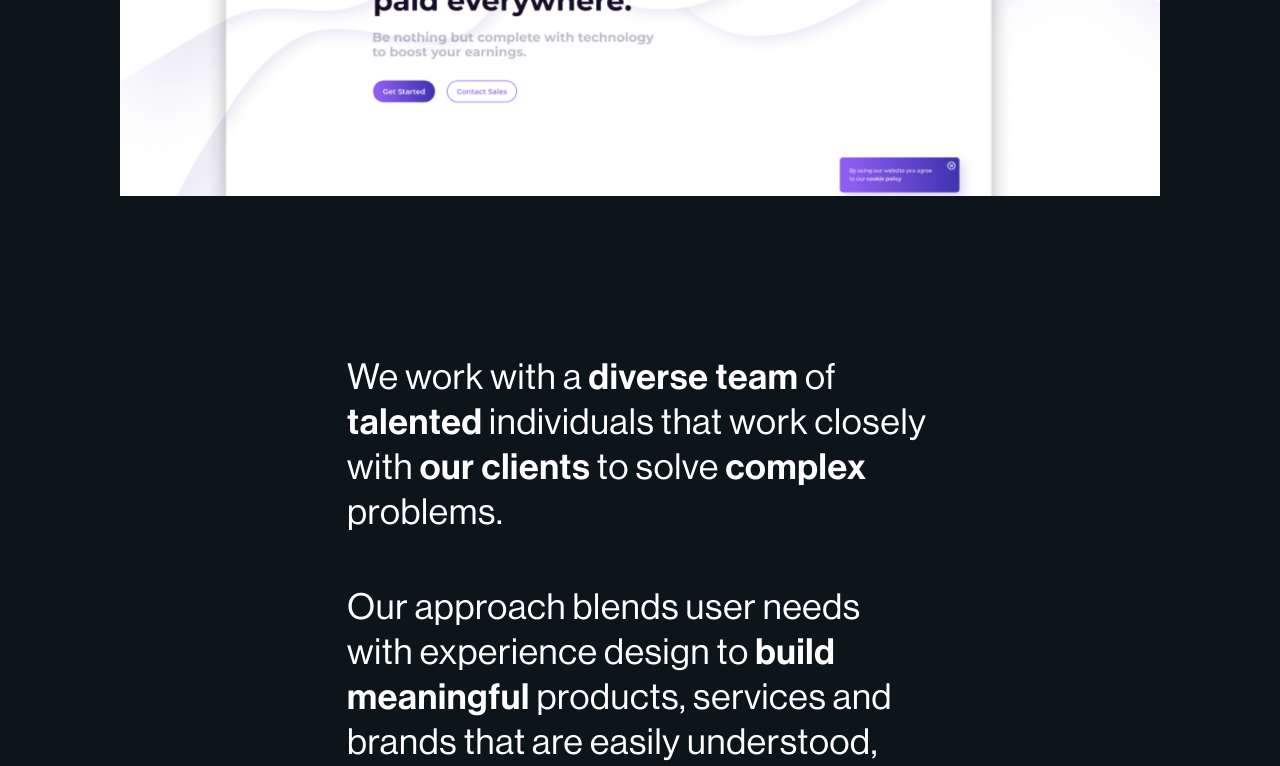
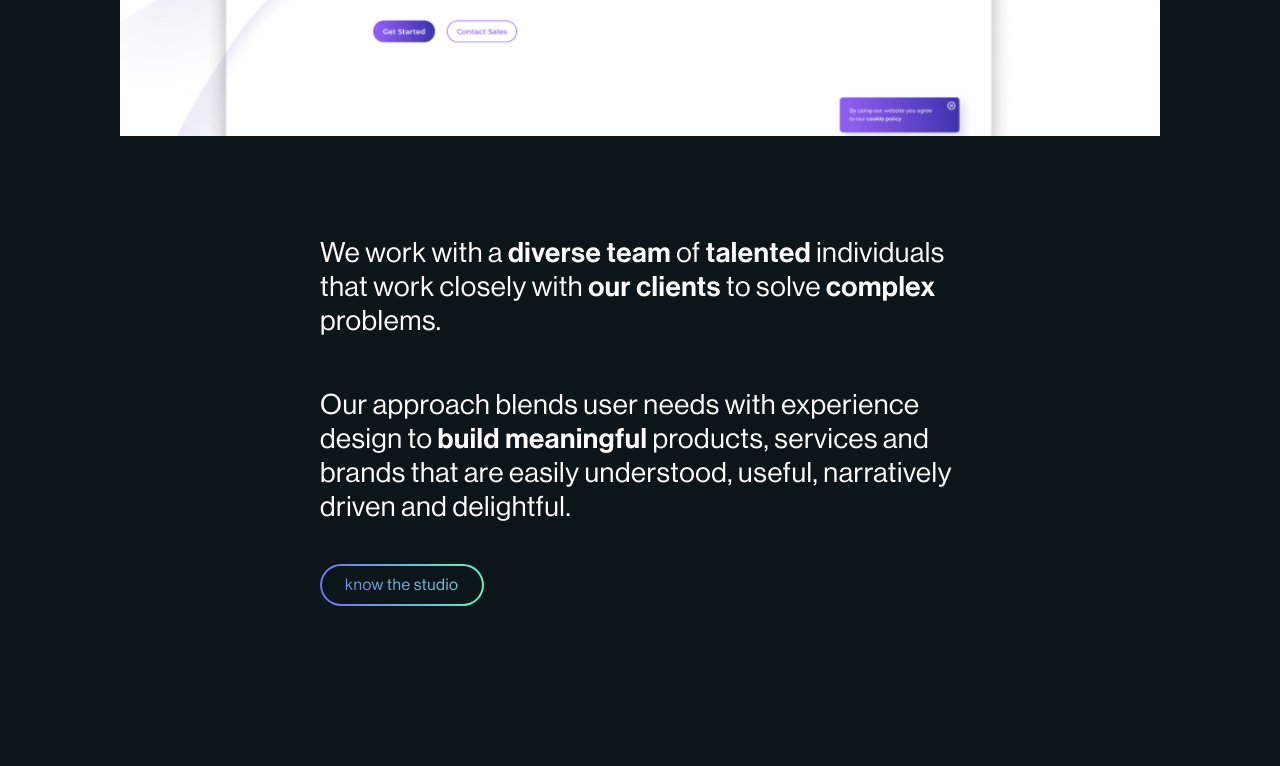
Before and after one commit to AfonsoMartinho/ideation-collective, a Next.js app: page / in a window 1280 px wide. Shown: the part 1200-1966 px from the top of the page. Built offline with nearby package versions, Linux system fonts and the light colour scheme.

Commit message:
tablet mode almost done

```diff
--- a/components/horizontalCarousel/horizontal-carousel.scss
+++ b/components/horizontalCarousel/horizontal-carousel.scss
@@ -94,4 +94,7 @@
     @include mobile{
         --gutter: 0px; // space between cards
     }
+    @include tablet{
+        --gutter: 120px; // space between cards
+    }
 }
--- a/components/nav/nav.scss
+++ b/components/nav/nav.scss
@@ -7,9 +7,11 @@
     position: sticky;
     top: 0;
     background-color: $background;
+    z-index: 9;
     @include mobile {
         padding: 50px 0 116px 0px;
-        z-index: 9;
+    }
+    @include tablet {
     }
 
     &__logo{
--- a/pages/index.js
+++ b/pages/index.js
@@ -135,7 +135,7 @@
                 <div className={`${rootClassName}__case-studies__list__case`}>
                   <img className={`${rootClassName}__case-studies__list__case__logo`} src="assets/olie-logo.png" alt="olie" />
                   <div className={`${rootClassName}__case-studies__list__case__content`}>
-                    <div className={`${rootClassName}__case-studies__list__case__content__text`}>How we designed a <strong>voice-activated app</strong> that allows users to speak with their groups on-the.go.</div>
+                    <div className={`${rootClassName}__case-studies__list__case__content__text`}>How we designed a <strong>voice-activated app</strong> that allows users to speak with their groups on-the go.</div>
                     <div className={`${rootClassName}__case-studies__list__case__content__tags`}>
                       <Tag className={`${rootClassName}__case-studies__list__case__content__tags__tag`}>Strategy</Tag>
                       <Tag className={`${rootClassName}__case-studies__list__case__content__tags__tag`}>Design Development</Tag>
--- a/pages/studio/index.js
+++ b/pages/studio/index.js
@@ -47,13 +47,13 @@
               <div className={`${rootClassName}__gif__row`}>
                 <img className={`${rootClassName}__gif__row__image left hide-mobile`} src="/assets/studio8.png"></img>
                 <span> human centered </span>
-                <img className={`${rootClassName}__gif__row__imagem hide-mobile`} src="/assets/studio9.png"></img>
+                <img className={`${rootClassName}__gif__row__image hide-mobile`} src="/assets/studio9.png"></img>
               </div>
               <div className={`${rootClassName}__gif__row`}>
                 <img className={`${rootClassName}__gif__row__image left hide-desktop`} src="/assets/studio9.png"></img>
                 <span> and this </span>
                 <img className={`${rootClassName}__gif__row__image hide-mobile`} src="/assets/studio10.png"></img>
-                <img className={`${rootClassName}__gif__row__image left hide-mobile `} src="/assets/studio10.png"></img>
+                <img className={`${rootClassName}__gif__row__image right hide-desktop `} src="/assets/studio10.png"></img>
                 <span className="hide-mobile"> is our</span>
                 {/* <img className={`${rootClassName}__gif__row__image hide-desktop`} src="/assets/studio11.png"></img> */}
               </div>
@@ -76,7 +76,7 @@
             <div className={`${rootClassName}__final-imgs`}>
                 <img className={`${rootClassName}__final-imgs__studio5 hide-mobile`} src="/assets/studio5.png" alt="" />
                 <img className={`${rootClassName}__final-imgs__studio6`} src="/assets/studio6.png" alt="" />
-                <div className={`${rootClassName}__final-imgs__studio5`}>
+                <div className={`${rootClassName}__final-imgs__studio5 hide-desktop`}>
                     <img className={`${rootClassName}__final-imgs__studio5 hide-desktop img`} src="/assets/studio5.png" alt="" />
                 </div>
             </div>
--- a/styles/_home.scss
+++ b/styles/_home.scss
@@ -37,6 +37,10 @@
                         padding: 10px 0 0 0px;
                     }
                 }
+            }
+            @include tablet {
+                font-size: 80px;
+                line-height: 140px;
             }
             &__gif1{
                 height: 103px;
@@ -117,6 +121,13 @@
             padding: 0 50px;
             margin-top: 60px;
         }
+
+        @include tablet{
+            font-size: 28px;
+            line-height: 34px;
+            padding: 100px 200px 0 200px;
+
+        }
     }
 
     &__testimonials{
@@ -186,6 +197,10 @@
                 flex-wrap: wrap;
                 margin-top: 18px;
             }
+            @include tablet{
+                font-size: 72px;
+                line-height: 140px;
+            }
             &__gif1{
                 height: 103px;
                 padding: 0 50px;
@@ -242,6 +257,11 @@
                     width: 160px;
                 }
             }
+            @include tablet{
+                img{
+                    width: 160px;
+                }
+            }
             &__title{
                 font-size: 24px;
                 line-height: 27px;
@@ -252,6 +272,10 @@
                     line-height: 19px;
                     letter-spacing: 0.02em;
                     margin-top: 30px;
+                }
+                @include tablet{
+                    font-size: 20px;
+                    line-height: 24px;
                 }
             }
         }
@@ -280,6 +304,11 @@
                 line-height: 24px;
                 text-align: center;
             }
+            @include tablet{
+                font-size: 28px;
+                line-height: 45px;
+                margin-bottom: 60px;
+            }
         }
     }
 
@@ -299,6 +328,9 @@
             @include mobile{
                 font-size: 14px;
                 line-height: 17px;
+            }
+            @include tablet{
+                margin-bottom: 15px;
             }
         }
         &__subtitle{
@@ -328,10 +360,18 @@
                 flex-direction: column;
                 margin-top: 20px;
             }
+            @include tablet{
+                margin-top: 30px;
+            }
             &__case{
-                width: 50%;
+                width: 100%;
                 display: flex;
                 @include mobile{
+                    flex-direction: column;
+                    width: 100%;
+                    margin-top: 40px;
+                }
+                @include tablet{
                     flex-direction: column;
                     width: 100%;
                     margin-top: 40px;
@@ -343,12 +383,19 @@
                         width: 100%;
                         height: auto;
                     }
+                    @include tablet{
+                        width: 452px;
+                        height: 452px;
+                    }
                 }
                 &__content{
                     margin-left: 30px;
                     margin-right: 10px;
                     @include mobile{
                         margin: 0;
+                    }
+                    @include tablet{
+                        margin-left: 0;
                     }
                     &__text{
                         margin-top: 65px;
@@ -360,6 +407,10 @@
                             font-size: 16px;
                             line-height: 24px;
                             margin: 30px 0 20px 0;
+                        }
+                        @include tablet{
+                            font-size: 20px;
+                            line-height: 26px;
                         }
                     }
                     &__tags{
--- a/styles/_studio.scss
+++ b/styles/_studio.scss
@@ -135,6 +135,9 @@
                     margin-left: 0;
                     margin-top: 20px;
                 }
+                &.right{
+                    margin-right: 0;
+                }
             }
         }
     }
@@ -146,9 +149,14 @@
         margin-top: 140px;
         width: 100%;
         display: flex;
-        justify-content: space-between;
-        flex-direction: column;
-        align-items: flex-end;
+        justify-content: space-around;
+        align-items: flex-start;
+
+        @include mobile{
+            flex-direction: column;
+            justify-content: space-between;
+            align-items: flex-end;
+        }
         &__studio5{
             width: 409px;
             height: 100%;
--- a/styles/_work.scss
+++ b/styles/_work.scss
@@ -9,7 +9,11 @@
         @include mobile{
             font-size: 32px;
             line-height: 38px;
-            text-align: center;
+        }
+        @include tablet{
+            font-size: 40px;
+            line-height: 48px;
+            margin-top: 100px;
         }
     }
     &__tags{
@@ -17,14 +21,16 @@
         display: flex;
         align-items: center;
         justify-content: center;
+        background-color: $background;
+        position: sticky;
+        top: 140px;
+        z-index: 2;
+        padding-top: 10px;
+        padding-bottom: 16px;
         @include mobile{
-            position: sticky;
             top: 160px;
             max-width: 350px;
             flex-wrap: wrap;
-            z-index: 2;
-            background-color: $background;
-            padding-top: 10px;
         }
         .tag{
             margin: 0 10px;
@@ -53,11 +59,20 @@
             @include mobile{
                 width: 100%;
             }
+            @include tablet{
+                width: 924px;
+            }
             .case-study{
                 // transition: all 0.3s ease;
                 // display: none;
                 // display: none;
                 display: flex;
+                @include tablet{
+                    width: 300px;
+                    height: 300px;
+                    background-repeat: no-repeat;
+                    background-size: 100%;
+                }
                 &.hide{
 
                     display: none;
```
Also changed, not shown: public/assets/unsplash_0ZPSX_mQ3xI.png (added).
